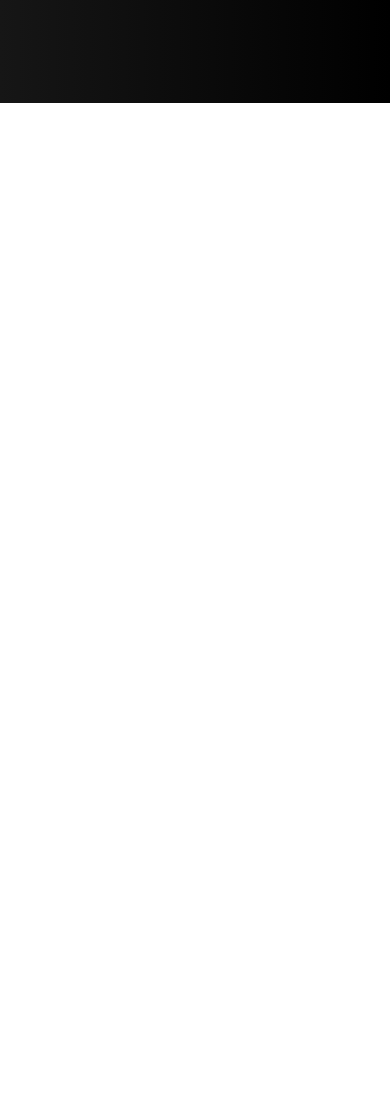
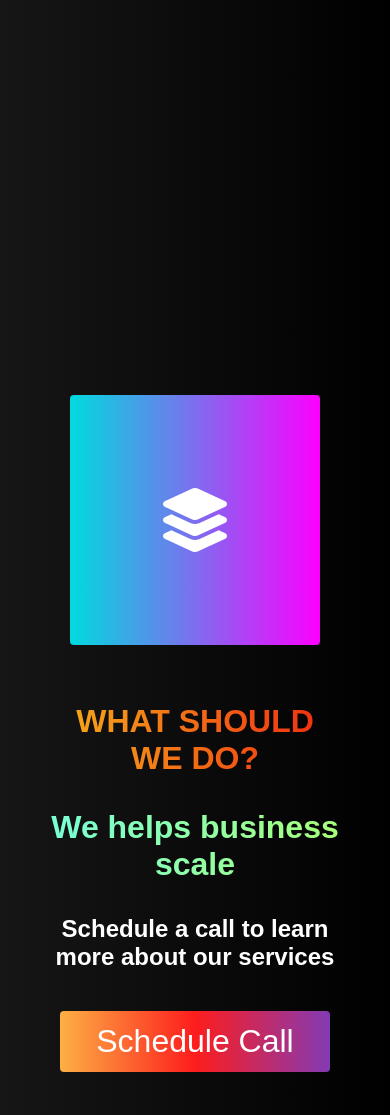
Before and after one commit to manhcntt21/html-css-projects, a plain HTML site: page create-personal-website/index.html in a window 390 px wide. Shown: the part 684-1799 px from the top of the page. Before the commit the page ends 844 px from the top, so only its background shows below. Drawn offline with Linux system fonts and the light colour scheme.

Commit message:
[personal website] about/main section - css/html

```diff
--- a/create-personal-website/index.html
+++ b/create-personal-website/index.html
@@ -6,6 +6,7 @@
     <meta name="viewport" content="width=device-width, initial-scale=1.0">
     <title>Scroll Website</title>
     <link rel="stylesheet" href="styles.css">
+    <script src="https://kit.fontawesome.com/7938562a04.js" crossorigin="anonymous"></script>
 </head>
 
 <body>
@@ -36,11 +37,27 @@
     </nav>
 
     <!-- hero section -->
-    <div class="hero">
-        <div class="hero__container" id="home">
+    <div class="hero" id="home">
+        <div class="hero__container">
             <h1 class="hero__heading">Choose your <span>color</span></h1>
             <p class="hero__description">Unlimited Posibilities</p>
-            <button class="main_btn"><a href="">Explore</a></button>
+            <button class="main__btn"><a href="">Explore</a></button>
+        </div>
+    </div>
+
+    <!-- about section -->
+    <div class="main" id="about">
+        <div class="main__container">
+            <div class="main__img--container">
+                <!-- <img src="" alt="" srcset=""> -->
+                <div class="main__img--card"><i class="fa-solid fa-layer-group"></i></div>
+            </div>
+            <div class="main__content">
+                <h1>What should we do?</h1>
+                <h2>We helps business scale</h2>
+                <p>Schedule a call to learn more about our services</p>
+                <button class="main__btn"><a href="#">Schedule Call</a></button>
+            </div>
         </div>
     </div>
     <script src=" app.js"></script>
--- a/create-personal-website/styles.css
+++ b/create-personal-website/styles.css
@@ -151,14 +151,180 @@
 .highlight {
   border-bottom: 4px solid rgb(132, 0, 255);
 }
-.main_btn {
-  /* font-size: 1.5rem; */
+.main__btn {
+  background: #833ab4; /* fallback for old browser*/
+  background: -webkit-linear-gradient(to right, #fcb045, #fd1d1d, #833ab4);
+  background: linear-gradient(to right, #fcb045, #fd1d1d, #833ab4);
+  padding: 20px 60px;
+  border: none;
+  border-radius: 4px;
+  color: #fff;
+  margin-top: 2rem;
+  cursor: pointer;
+  transition: all 0.35s;
+  outline: none;
+  position: relative;
+  font-size: 2rem;
 }
 
-a:link {
-  /* text-decoration: none; */
+.main__btn a {
+  position: relative;
+  z-index: 2;
+  color: #fff;
+  text-decoration: none;
+}
+
+.main__btn:after {
+  position: absolute;
+  content: "";
+  top: 0;
+  left: 0;
+  width: 0%;
+  height: 100%;
+  background: green;
+  transition: all 0.35s;
+  border-radius: 4px;
+}
+
+/* .main__btn a:hover {
+  background: yellow;
+  color: red;
+} */
+
+.main__btn:hover:after {
+  width: 100%;
+}
+
+/* about section */
+.main {
+  background: black;
+  background: linear-gradient(to right, #161616, #000000);
+  padding: 10rem 0;
+  color: white;
+  /* background: red; */
+}
+
+.main__container {
+  display: grid;
+  grid-template-columns: 1fr 1fr;
+  justify-content: center;
+  align-items: center;
+  margin: 0 auto;
+  z-index: 1;
+  max-width: 1300px;
+  padding: 0 50px;
+}
+
+.about__image {
+  padding: 1rem;
+}
+
+.main__content {
+  color: #fff;
+}
+
+.main__content h1 {
+  font-size: 2rem;
+  background: #f12711; /* fallback for old browsers */
+  background: -webkit-linear-gradient(
+    to right,
+    #f5af19,
+    #f12711
+  ); /* Chrome 10-25, Safari 5.1-6 */
+  background: linear-gradient(to right, #f5af19, #f12711);
+  -webkit-background-clip: text;
+  -moz-background-clip: text;
+  -webkit-text-fill-color: transparent;
+  -moz-text-fill-color: transparent;
+  text-transform: uppercase;
+  margin-bottom: 32px;
+}
+
+.main__content h2 {
+  font-size: 4rem;
+  background: #a8ff78; /* fallback for old browsers */
+  background: -webkit-linear-gradient(
+    to right,
+    #78ffd6,
+    #a8ff78
+  ); /* Chrome 10-25, Safari 5.1-6 */
+  background: linear-gradient(to right, #78ffd6, #a8ff78);
+  -webkit-background-clip: text;
+  -moz-background-clip: text;
+  -webkit-text-fill-color: transparent;
+  -moz-text-fill-color: transparent;
+}
+.main__content p {
+  margin-top: 1rem;
+  font-size: 2rem;
+  font-weight: 700;
+}
+
+.main__img--container {
+  text-align: center;
+}
+
+.main__img--card {
+  margin: 10px;
+  height: 500px;
+  width: 500px;
+  border-radius: 4px;
+  display: flex;
+  flex-direction: column;
+  justify-content: center;
+  color: #fff;
+  background-image: linear-gradient(to right, #00dbde 0%, #fc00ff 100%);
+}
+
+.fa-solid,
+.fa-layer-group {
+  font-size: 14rem;
+}
+
+#card-2 {
+  background: #ff512f;
+  background: -webkit-linear-gradient(to right, #dd2476, #ff512f);
+  background: linear-gradient(to right, #dd2476, #ff512f);
 }
 /* responsive */
+@media screen and (max-width: 1100px) {
+  .main__container {
+    display: grid;
+    grid-template-columns: 1fr;
+    align-items: center;
+    justify-items: center;
+    margin: 0 auto;
+  }
+
+  .main__img--container {
+    display: flex;
+    justify-content: center;
+  }
+
+  .main__img--card {
+    height: 425px;
+    width: 425px;
+  }
+
+  .main__content {
+    text-align: center;
+    margin-bottom: 4rem;
+  }
+
+  .main__content h1 {
+    font-size: 2.5rem;
+    margin-top: 2rem;
+  }
+
+  .main__content h2 {
+    font-size: 3rem;
+  }
+
+  .main__content p {
+    margin-top: 1.5rem;
+    font-size: 1.5rem;
+  }
+}
 @media screen and (max-width: 960px) {
   .nav__container {
     display: flex;
@@ -257,3 +423,33 @@ a:link {
     font-size: 40px;
   }
 }
+
+@media screen and (max-width: 480px) {
+  .main__img--card {
+    width: 250px;
+    height: 250px;
+  }
+
+  .fa-solid,
+  .fa-layer-group {
+    font-size: 4rem;
+  }
+
+  .main__content h1 {
+    font-size: 2rem;
+    margin-top: 3rem;
+  }
+
+  .main__content h2 {
+    font-size: 2rem;
+  }
+
+  .main__content p {
+    margin-top: 2rem;
+  }
+
+  .main__btn {
+    padding: 12px 36px;
+    margin: 2.5rem 0;
+  }
+}
```
